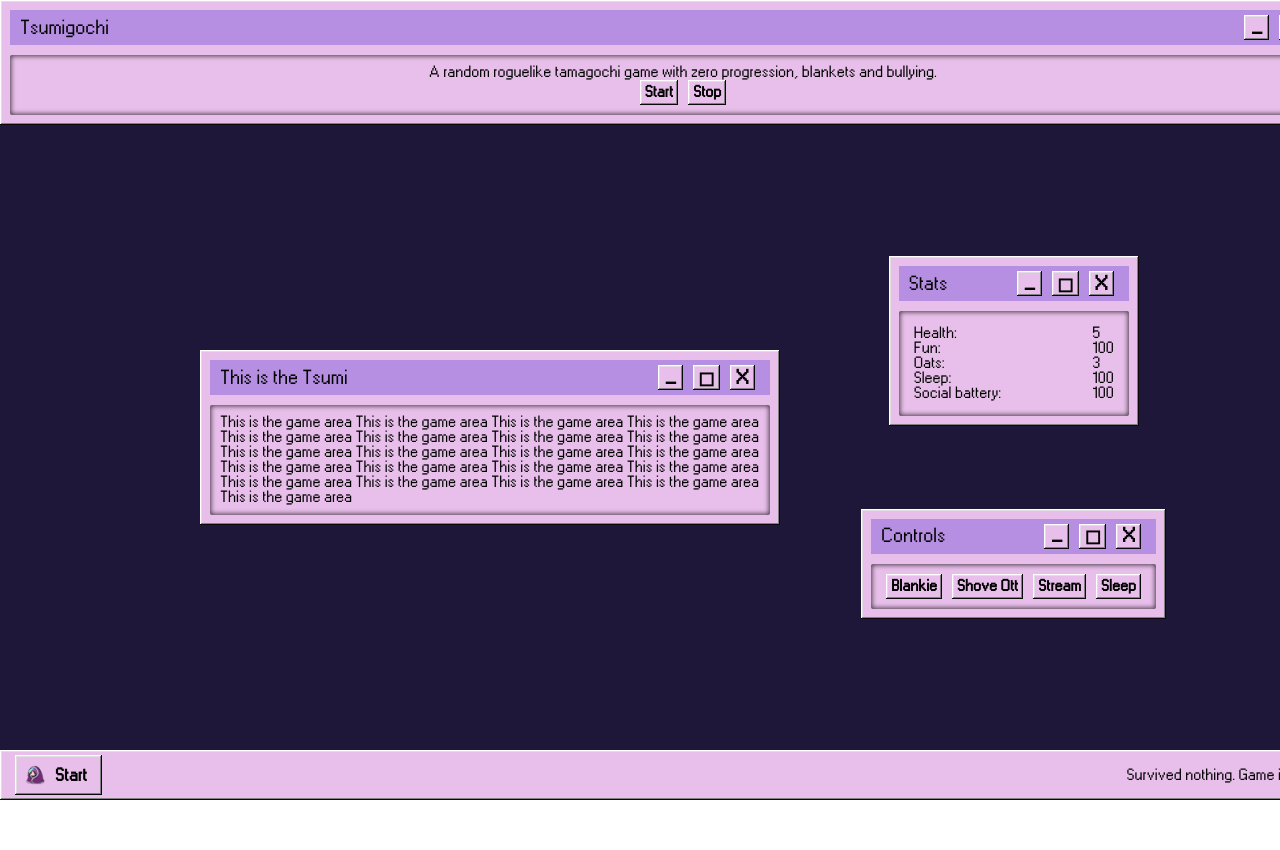
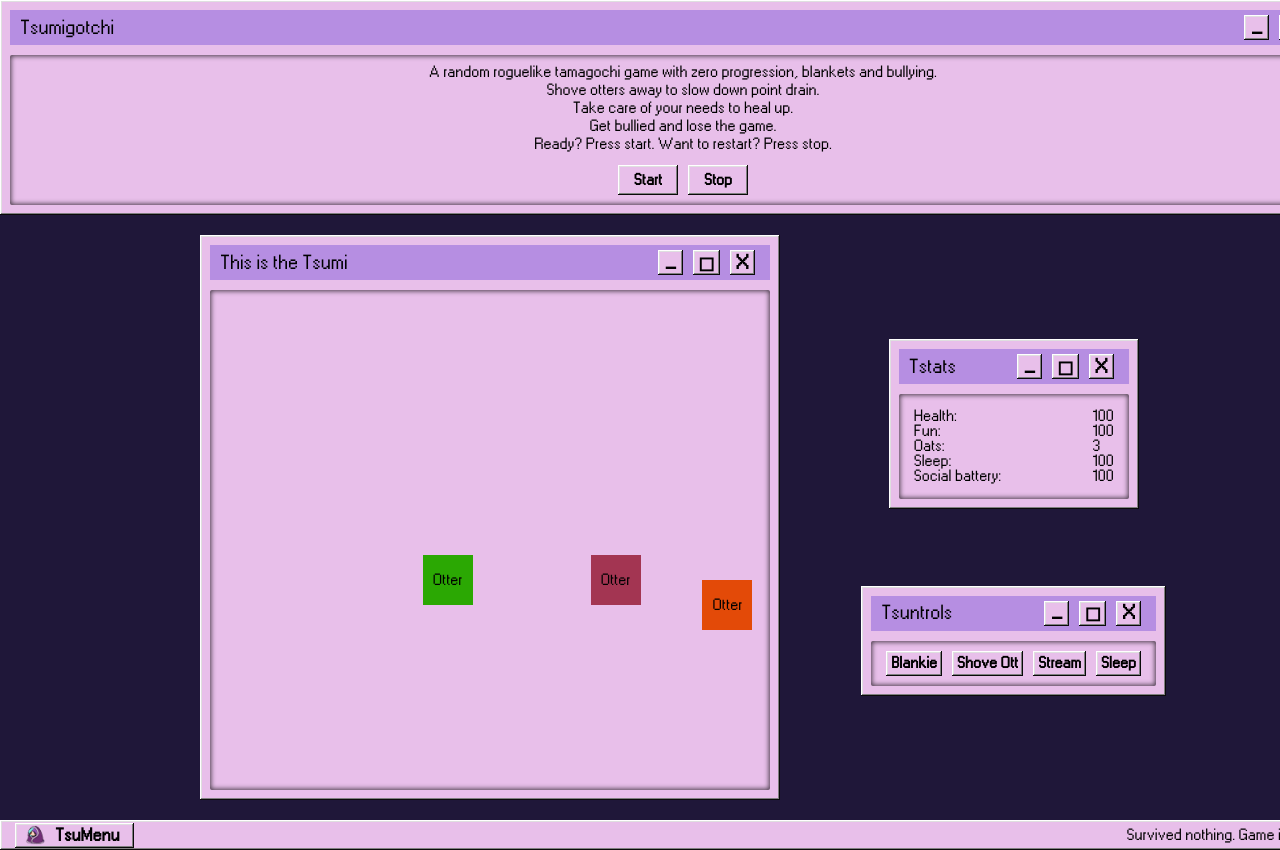
Before and after one commit to OtterBoops/tsumigotchi, a React (Create React App) app: page / in a window 1280 px wide. Shown: the top 850 px of the page. Before the commit the page ends 800 px from the top, so only its background shows below. Built offline with nearby package versions, Linux system fonts and the light colour scheme.

Commit message:
Otts are displayed. Sadly, they're boxes.

```diff
--- a/package.json
+++ b/package.json
@@ -35,5 +35,6 @@
       "last 1 firefox version",
       "last 1 safari version"
     ]
-  }
+  },
+  "homepage": "."
 }
--- a/public/index.html
+++ b/public/index.html
@@ -4,10 +4,10 @@
     <meta charset="utf-8" />
     <link rel="icon" href="%PUBLIC_URL%/favicon.ico" />
     <meta name="viewport" content="width=device-width, initial-scale=1" />
-    <meta name="theme-color" content="#000000" />
+    <meta name="theme-color" content="#b68ee2" />
     <meta
       name="description"
-      content="Web site created using create-react-app"
+      content="This was made moreso for the aesthetic, rather than the gameplay. Hope you like the dumb little clicker."
     />
     <link rel="apple-touch-icon" href="%PUBLIC_URL%/logo192.png" />
     <!--
@@ -24,7 +24,7 @@
       work correctly both with client-side routing and a non-root public URL.
       Learn how to configure a non-root public URL by running `npm run build`.
     -->
-    <title>React App</title>
+    <title>Happy Holidays Tsumi</title>
   </head>
   <body>
     <noscript>You need to enable JavaScript to run this app.</noscript>
--- a/src/App.js
+++ b/src/App.js
@@ -30,18 +30,20 @@ class App extends Component {
   }
 
   incrementEgg = () => {
+    if (this.state.running === true)
       this.setState({
         egg: this.state.egg + 1
       })
-    console.log(this.state.egg)
   }
 
   start = () => {
+    if(!this.state.running) {
       this.tick()
       this.setState({
         running: true,
       })
       console.log("Gameloop started")
+    }
   }
 
   stop = () => {
@@ -58,8 +60,8 @@ class App extends Component {
     return (
       <div className="App">
           <Header start={() => this.start()} stop={() => this.stop()} />
-          <Main time={this.state.timer} running={this.state.running} stop={() => this.stop()} />
-          <Footer increment={() => this.incrementEgg()} time={`Survived ${secondsToHms(this.state.timer)}`} />
+          <Main running={this.state.running} time={this.state.timer} stop={() => this.stop()} />
+          <Footer running={this.state.running} increment={() => this.incrementEgg()} time={`Survived ${secondsToHms(this.state.timer)}`} />
       </div>
     )
   }
--- a/src/components/Footer.js
+++ b/src/components/Footer.js
@@ -10,7 +10,7 @@ class Footer extends Component {
       <footer>
         <div className="WinStartButton WinButton" onClick={this.props.increment}>
           <img src={TsumiComf} alt="TsumiComf"/>
-          <p>Start</p>
+          <p>TsuMenu</p>
         </div>
         <div>
 
--- a/src/components/Header.js
+++ b/src/components/Header.js
@@ -9,9 +9,21 @@ class Header extends Component {
   render() {
     return (
       <header className="Header">
-        <WinCard header="Tsumigochi">
+        <WinCard header="Tsumigotchi">
           <div>
+            <p>
             A random roguelike tamagochi game with zero progression, blankets and bullying.
+            </p>
+            <p>
+              Shove otters away to slow down point drain.
+            </p>
+            <p>
+              Take care of your needs to heal up.
+            </p>
+            <p>
+              Get bullied and lose the game.
+            </p>
+            <p>Ready? Press start. Want to restart? Press stop.</p>
           </div>
 
           <div className="HeaderButtons">
--- a/src/components/Main.js
+++ b/src/components/Main.js
@@ -1,4 +1,6 @@
 import { Component } from 'react'
+
+import Otter from './Otter'
 import WinCard from './WinComponents/WinCard'
 import WinButton from './WinComponents/WinButton'
 import '../styles/Main.scss'
@@ -8,7 +10,7 @@ class Main extends Component {
   constructor (props) {
     super(props)
     this.state = {
-      health: 5,
+      health: 100,
       fun: 100,
       energy: 100,
       battery: 100,
@@ -45,7 +47,7 @@ class Main extends Component {
 
     reset: () => {
       this.setState({
-        health: 5,
+        health: 100,
         fun: 100,
         energy: 100,
         battery: 100,
@@ -78,14 +80,30 @@ class Main extends Component {
     }
   }
 
+  // graphics = {
+  //   otts: () => {
+  //     let otts = []
+  //     for (let i = 0; i < this.state.otts; i++) {
+  //       console.log(randomBg())
+  //       otts.push (<Otter
+  //         style={{backgroundColor: randomBg()}}
+  //       />)
+  //     }
+  //     return otts
+  //   }
+  // }
+
   render () {
     return (
       <main>
         <WinCard header="This is the Tsumi" className="GameArea">
-          This is the game area This is the game area This is the game area This is the game area This is the game area This is the game area This is the game area This is the game area This is the game area This is the game area This is the game area This is the game area This is the game area This is the game area This is the game area This is the game area This is the game area This is the game area This is the game area This is the game area This is the game area
+          {Array(this.state.otts).fill(
+            <Otter/>
+          )}
+
         </WinCard>
         <aside>
-          <WinCard header="Stats" className="Stats">
+          <WinCard header="Tstats" className="Stats">
             <div className="StatsLabels">
               <p>Health: </p>
               <p>Fun: </p>
@@ -103,7 +121,7 @@ class Main extends Component {
             </div>
 
           </WinCard>
-          <WinCard header="Controls" className="Controls">
+          <WinCard header="Tsuntrols" className="Controls">
               <WinButton action={() => this.controls.blankie()}>Blankie</WinButton>
               <WinButton action={() => this.controls.shove()} >Shove Ott</WinButton>
               <WinButton action={() => this.controls.stream()}>Stream</WinButton>
--- a/src/components/Otter.js
+++ b/src/components/Otter.js
@@ -0,0 +1,18 @@
+import { random100, randomBg } from '../logic/Helpers'
+
+import '../styles/Characters.scss'
+
+
+function Otter() {
+    return(
+      <div className="Otter" style={{
+          backgroundColor: randomBg(),
+          top: random100(),
+          left: random100()
+        }}>
+          Otter
+      </div>
+    )
+  }
+
+export default Otter
--- a/src/logic/Helpers.js
+++ b/src/logic/Helpers.js
@@ -12,3 +12,16 @@ export function secondsToHms(d) {
   else
    return hDisplay + mDisplay + sDisplay + ".";
 }
+
+export function randomBg() {
+  var letters = '0123456789ABCDEF';
+  var color = '#';
+  for (var i = 0; i < 6; i++) {
+    color += letters[Math.floor(Math.random() * 16)];
+  }
+  return color;
+}
+
+export function random100() {
+  return Math.floor(Math.random() * 80) + 10 + "%"
+}
--- /dev/null
+++ b/src/styles/Characters.scss
@@ -0,0 +1,25 @@
+.GameArea {
+  width: 60%;
+  min-width: 500px;
+  min-height: 500px;
+  .WinBody {
+    width: 60%;
+    min-width: 500px;
+    min-height: 500px;
+    display: block;
+    position: relative;
+    height: 100%;
+    width: 100%;
+  }
+}
+
+.Otter {
+  height: 50px;
+  width: 50px;
+
+  position: absolute;
+
+  display: flex;
+  align-items: center;
+  justify-content: center;
+}
--- a/src/styles/Header.scss
+++ b/src/styles/Header.scss
@@ -2,11 +2,26 @@ header{
   .WinBody {
     display: flex;
     flex-direction: column;
-
+    justify-content: center;
+    align-items: center;
+    div {
+      display: flex;
+      flex-direction: column;
+      justify-content: center;
+      align-items: center;
+      p {
+        margin-bottom: 3px;
+      }
+    }
   }
 
   .HeaderButtons {
+    margin-top: 10px;
     display: flex;
-    flex-direction: row;
+    flex-direction: row !important;
+    .WinButton {
+      height: 30px;
+      width: 60px;
+    }
   }
 }
```
Lines whose indentation alone changed are shown as unchanged.
